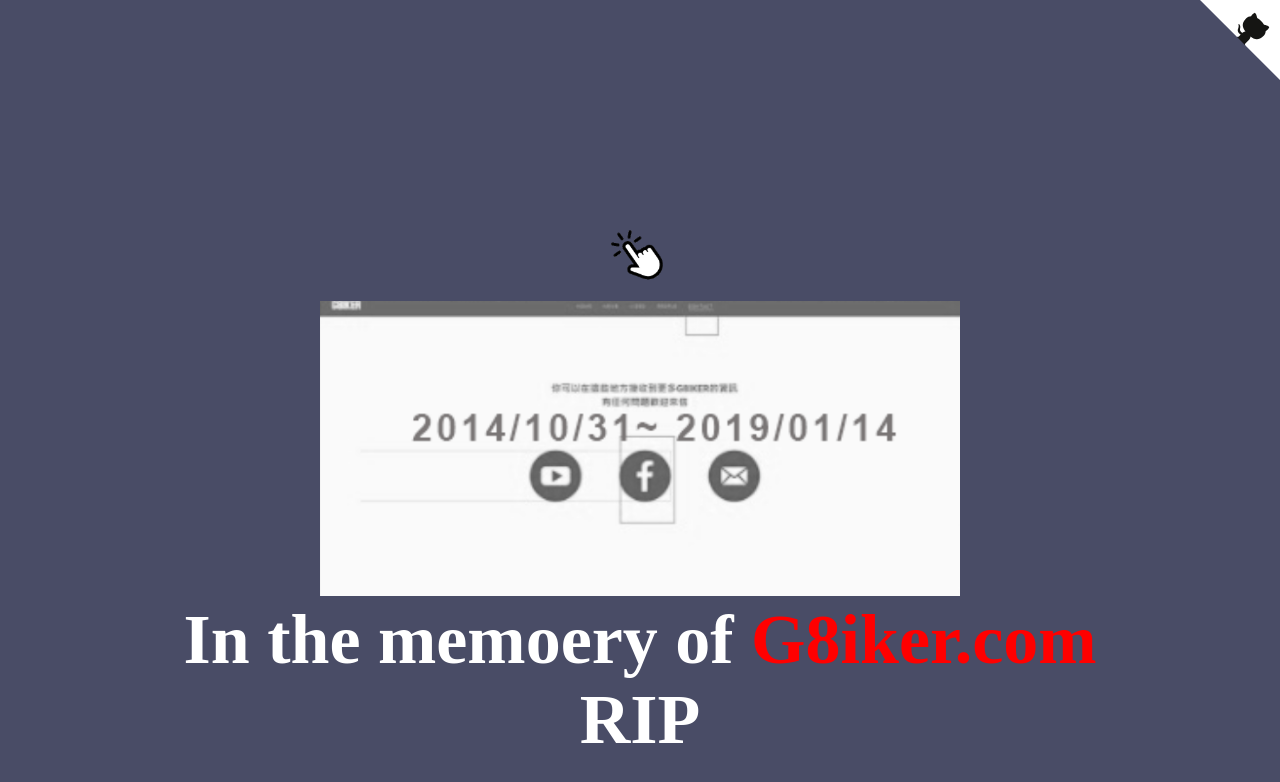
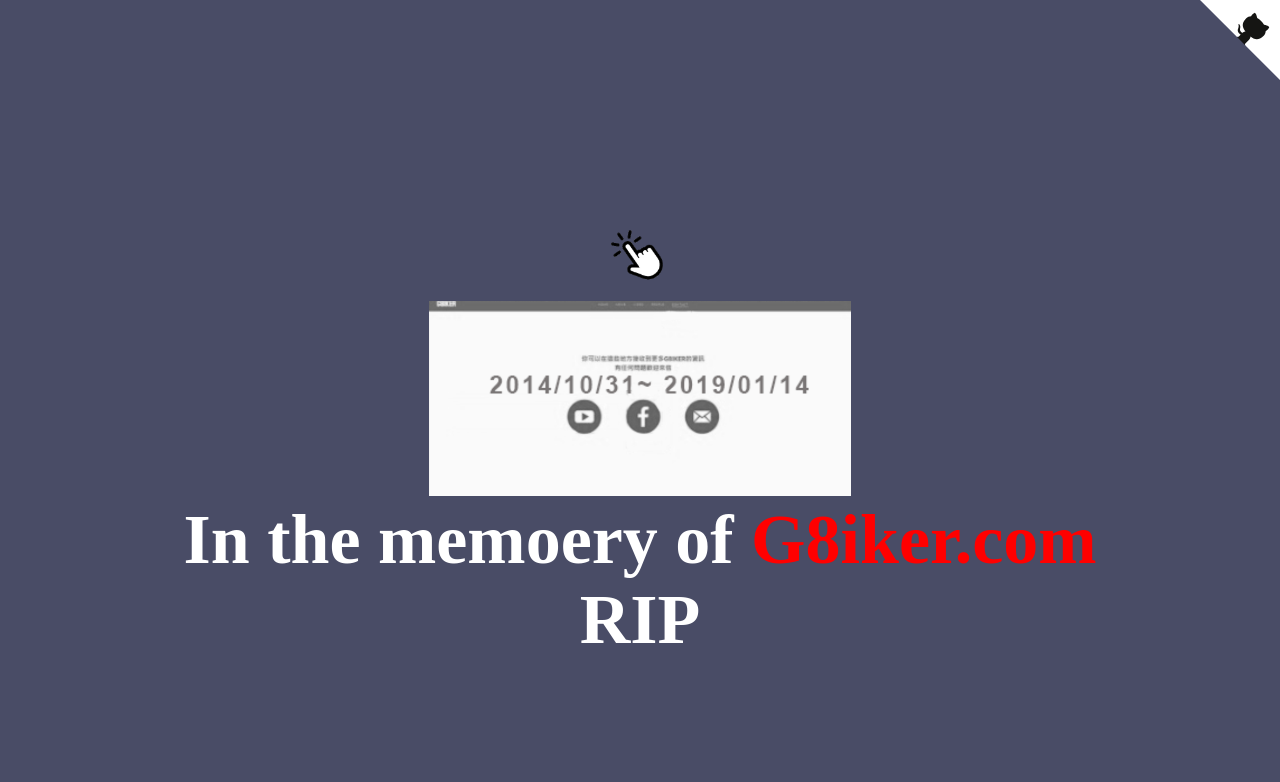
Before and after one commit to zackexplosion/rip-g8iker.com, a React (Create React App) app: page / in a window 1280 px wide. Shown: the top 782 px of the page. Built offline with nearby package versions, Linux system fonts and the light colour scheme.

Commit message:
improve style

```diff
--- a/src/App.css
+++ b/src/App.css
@@ -665,7 +665,7 @@
   padding: 0;
   background: #494c66;
   width: 100vw;
-  height: 100vh;
+  /* height: 100vh; */
   /* color: #EEE; */
 }
 
@@ -732,9 +732,9 @@
 
 
 .screenshot{
-  width: 50%;
+  width: 33%;
+  text-align: center;
   /* position: absolute; */
-  left: 25%;
 }
 
 .screenshot:hover{
```
Also changed, not shown: src/screenshot.png.
